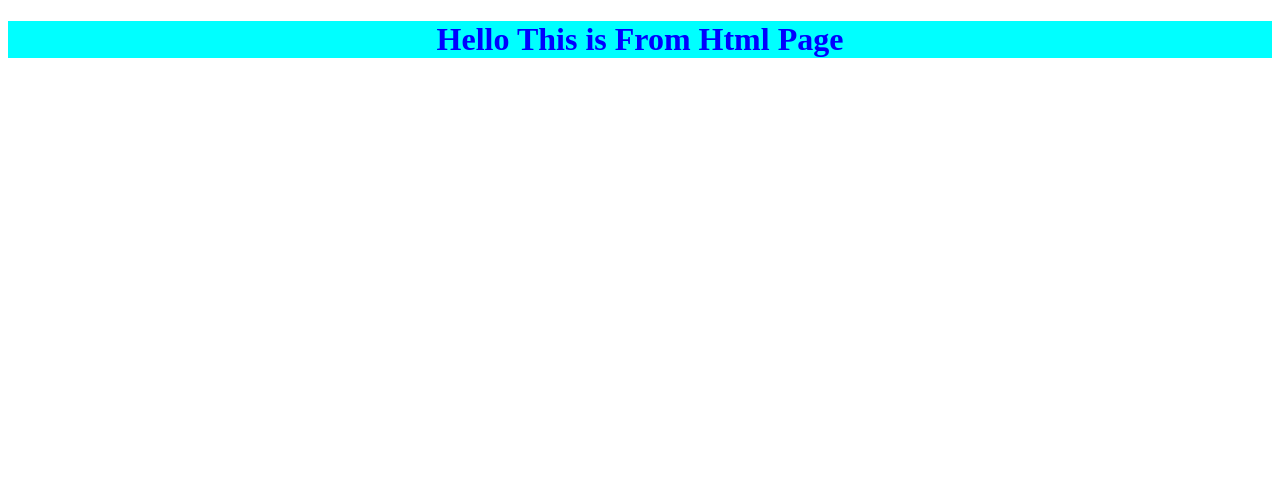
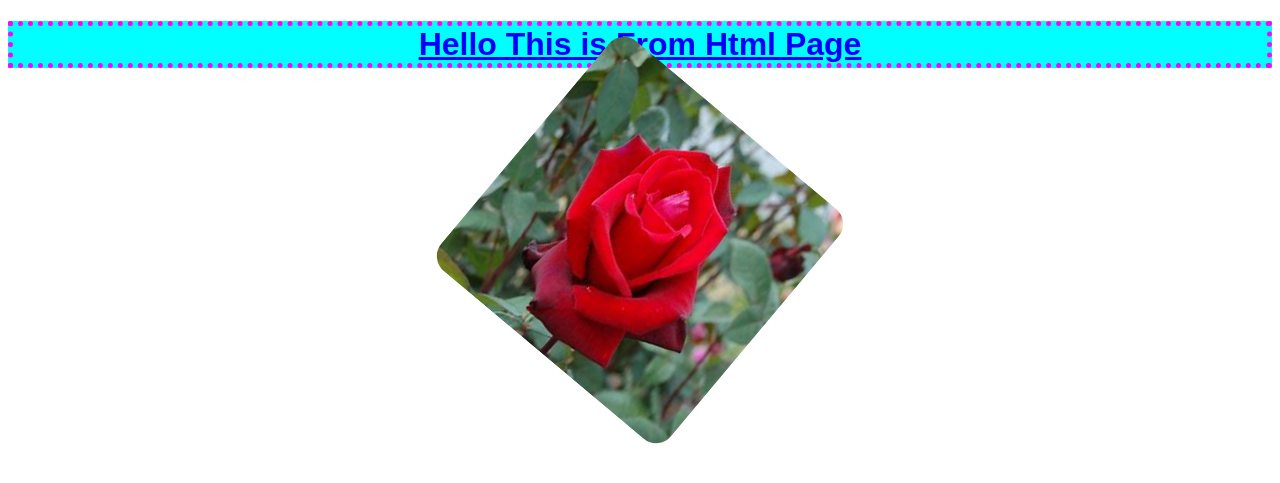
Before and after one commit to BCharanKumar/DJANGO, a Django app: page /first/ in a window 1280 px wide. Shown: the top 483 px of the page. Run offline with Django 5.2, Linux system fonts and the light colour scheme.

Commit message:
first commit

```diff
--- /dev/null
+++ b/static/css/c1.css
@@ -0,0 +1,16 @@
+h1
+{
+    font-family: Arial, Helvetica, sans-serif;
+    font-size: xx-large;
+    text-decoration: underline;
+    border: 5PX dotted fuchsia;
+
+
+}
+img
+{
+width: 300px;
+height: 300px;
+border-radius: 20px;
+transform: rotate(40deg);
+}
--- a/templates/first.html
+++ b/templates/first.html
@@ -1,13 +1,17 @@
+{% load static %}
 <!DOCTYPE html>
 <html lang="en">
 <head>
     <meta charset="UTF-8">
     <meta name="viewport" content="width=device-width, initial-scale=1.0">
-    <title>Document</title>
+    <title>DJANGO</title>
+    <link rel="stylesheet" href="{% static 'css/c1.css' %}">
+
 </head>
 <body>
     <center>
     <h1 style="background-color: aqua; color: blue;">Hello This is From Html Page</h1>
+    <img src="{% static 'images/img.jpeg' %}" alt=" not found" width="200">
 </center>
 </body>
 </html>
```
Also changed, not shown: static/images/charan.jpg (added), static/images/img.jpeg (added).
